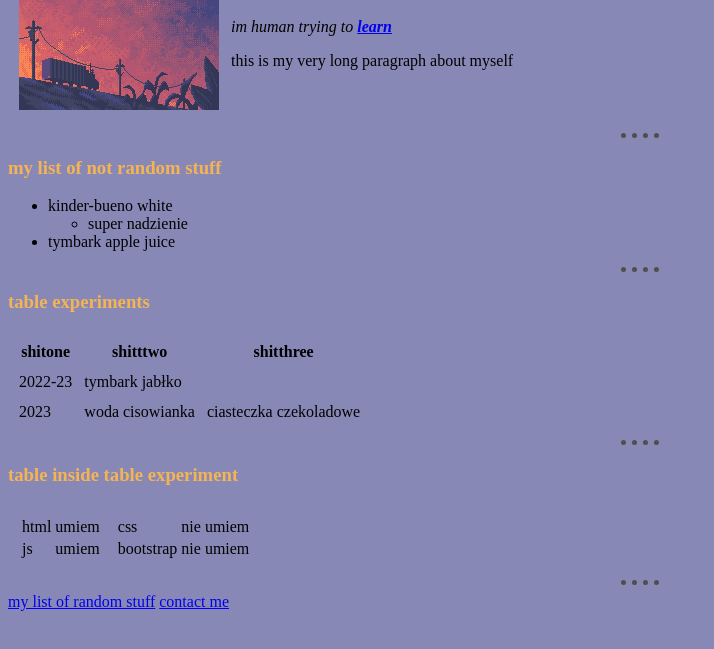
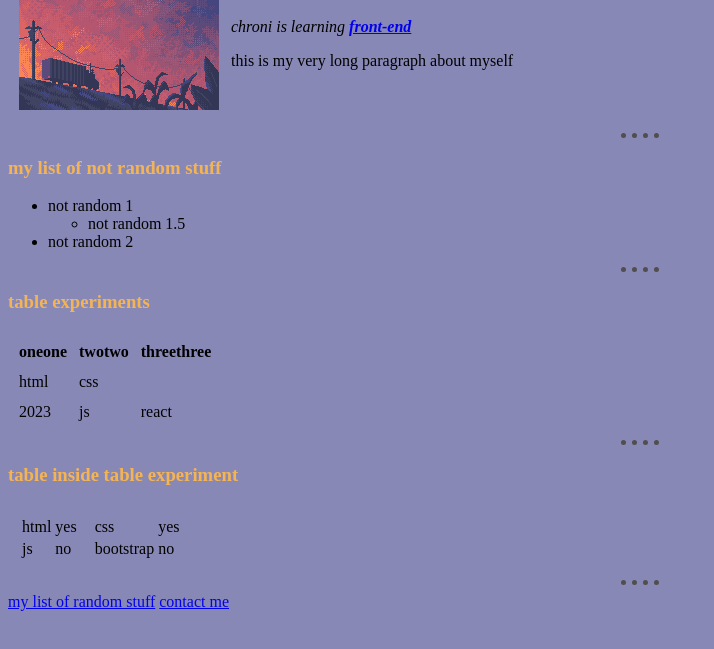
Before and after one commit to damianxmalek/task-personalsite1, a plain HTML site: page index.html in a window 1280 px wide. Shown: the part 109-758 px from the top of the page, without its empty margins (0-714 px from the left). Drawn offline with Linux system fonts and the light colour scheme.

Commit message:
Update index.html

```diff
--- a/index.html
+++ b/index.html
@@ -11,38 +11,38 @@
         <td><img src="images/course pixel art image.png" width="200" alt="pixel art"></td>
         <td>
           <h1>chroni devs</h1>
-          <p><em>im human trying to <strong><a href="https://www.google.com/">learn</a></strong></em></p>
+          <p><em>chroni is learning <strong><a href="https://www.google.com/">front-end</a></strong></em></p>
           <p>this is my very long paragraph about myself</p></td>
       </tr>
     </table>
     <hr>
     <h3>my list of not random stuff</h3>
     <ul>
-      <li>kinder-bueno white</li>
+      <li>not random 1</li>
         <ul>
-          <li>super nadzienie</li>
+          <li>not random 1.5</li>
         </ul>
-      <li>tymbark apple juice</li>
+      <li>not random 2</li>
     </ul>
     <hr>
     <h3>table experiments</h3>
     <table cellspacing="10">
       <thead>
         <tr>
-          <th>shitone</th>
-          <th>shitttwo</th>
-          <th>shitthree</th>
+          <th>oneone</th>
+          <th>twotwo</th>
+          <th>threethree</th>
         </tr>
       </thead>
       <tbody>
         <tr>
-          <td>2022-23</td>
-          <td>tymbark jabłko</td>
+          <td>html</td>
+          <td>css</td>
         </tr>
         <tr>
           <td>2023</td>
-          <td>woda cisowianka</td>
-          <td>ciasteczka czekoladowe</td>
+          <td>js</td>
+          <td>react</td>
         </tr>
       </tbody>
       <tfoot>
@@ -56,11 +56,11 @@
             <table>
               <tr>
                 <td>html</td>
-                <td>umiem</td>
+                <td>yes</td>
               </tr>
               <tr>
                 <td>js</td>
-                <td>umiem</td>
+                <td>no</td>
               </tr>
             </table>
           </td>
@@ -68,11 +68,11 @@
           <table>
             <tr>
               <td>css</td>
-              <td>nie umiem</td>
+              <td>yes</td>
             </tr>
             <tr>
               <td>bootstrap</td>
-              <td>nie umiem</td>
+              <td>no</td>
             </tr>
           </table>
           </td>
```
